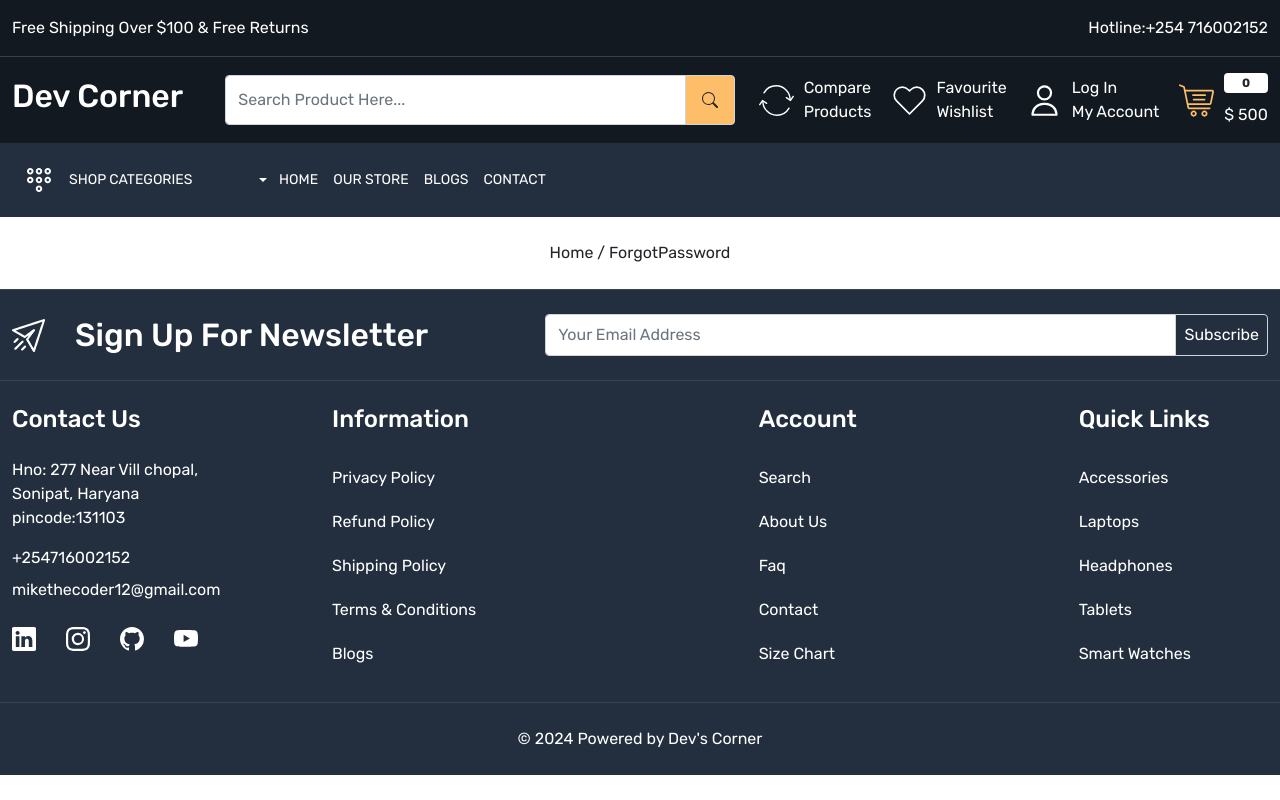
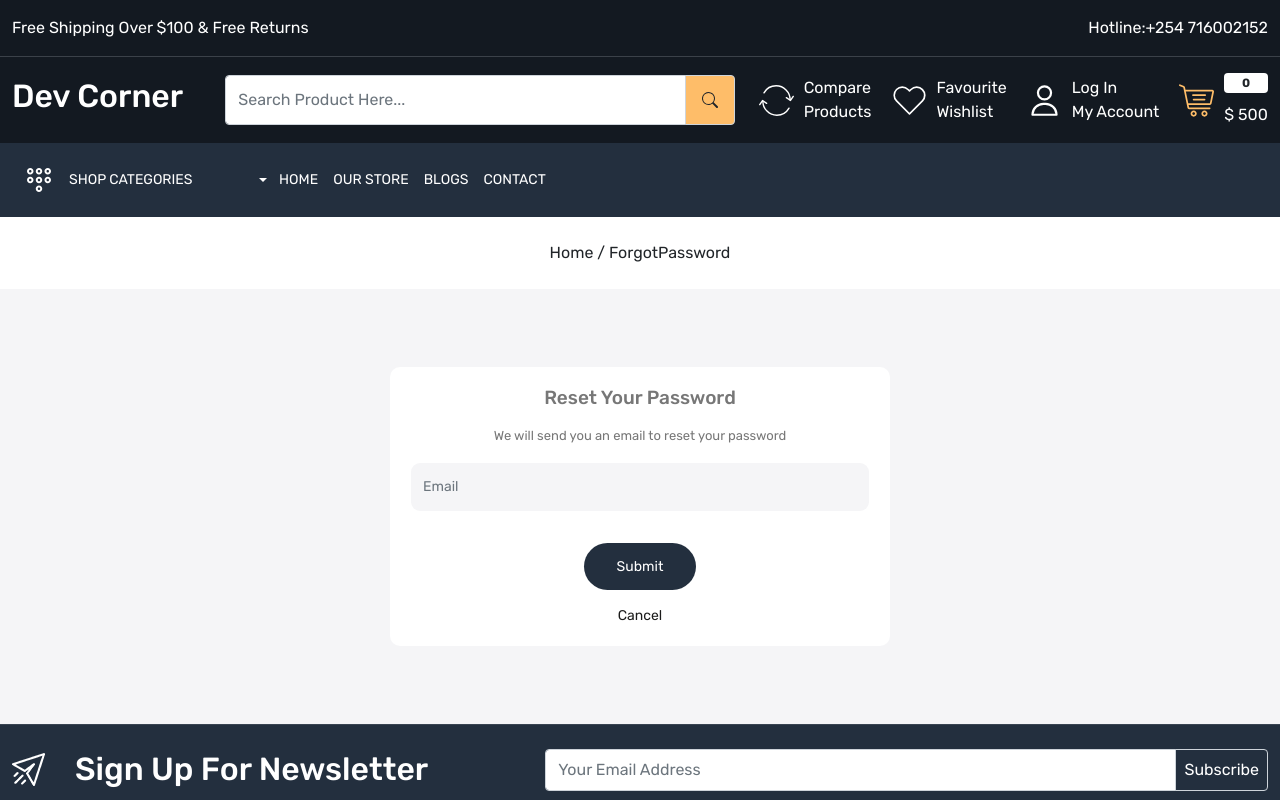
Before and after one commit to Michael-Njoroge/E-Commerce-Frontend, a React (Create React App) app: page /forgot-password in a window 1280 px wide. Shown: the top 800 px of the page. Built offline with nearby package versions, Linux system fonts and the light colour scheme.

Commit message:
complete forgot password

```diff
--- a/src/App.css
+++ b/src/App.css
@@ -623,6 +623,11 @@
   color: var(--color-777777);
 }
 
+.auth-card p {
+  font-size: 13px;
+  color: var(--color-777777);
+}
+
 .auth-card .form-control {
   height: 50px;
   background-color: var(--color-f5f5f7);
--- a/src/pages/ForgotPassword.js
+++ b/src/pages/ForgotPassword.js
@@ -1,12 +1,46 @@
 import React from "react";
 import BreadCrumb from "../components/BreadCrumb";
 import Meta from "../components/Meta";
+import { Link } from "react-router-dom";
 
 const ForgotPassword = () => {
   return (
     <>
       <Meta title="E-Commerce | ForgotPassword" />
       <BreadCrumb title="ForgotPassword" />
+
+      <div className="login-wrapper home-wrapper-2 py-5">
+        <div className="row">
+          <div className="col-12">
+            <div className="auth-card">
+              <h3 className="text-center mb-3">Reset Your Password</h3>
+              <p className="mt-2 mb-3 text-center">
+                We will send you an email to reset your password
+              </p>
+              <form action="" className="d-flex flex-column gap-15">
+                <div>
+                  <input
+                    type="email"
+                    className="form-control"
+                    name="email"
+                    placeholder="Email"
+                    id=""
+                  />
+                </div>
+
+                <div>
+                  <div className="mt-3 d-flex justify-content-center flex-column gap-15 align-items-center">
+                    <button className="button border-0" type="submit">
+                      Submit
+                    </button>
+                    <Link to="/login">Cancel</Link>
+                  </div>
+                </div>
+              </form>
+            </div>
+          </div>
+        </div>
+      </div>
     </>
   );
 };
--- a/src/pages/Login.js
+++ b/src/pages/Login.js
@@ -7,7 +7,7 @@
   return (
     <>
       <Meta title="E-Commerce | Login" />
-      <BreadCrumb title="Login" />
+      <BreadCrumb title="Account" />
 
       <div className="login-wrapper home-wrapper-2 py-5">
         <div className="row">
```
